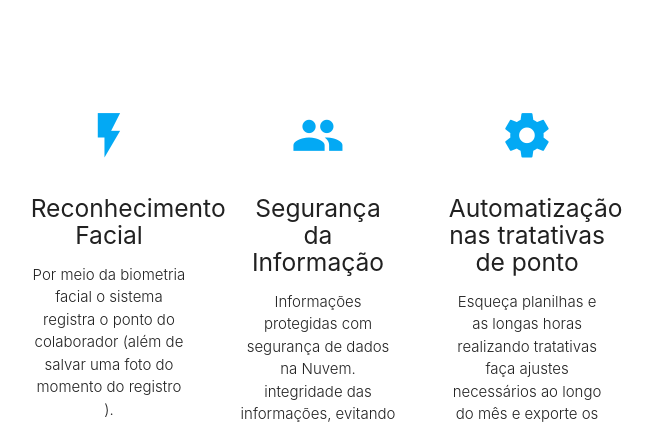
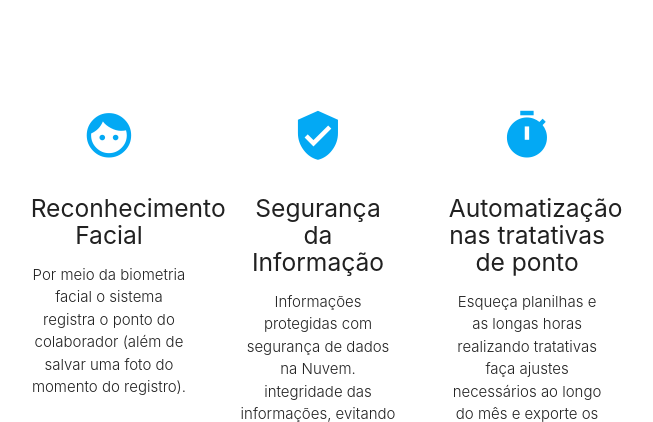
Before and after one commit to victorverdoodt/IPontoApp, a Flask app: page / in a window 1280 px wide. Shown: the part 421-843 px from the top of the page, without its empty margins (322-975 px from the left). Run offline with Flask 2, Linux system fonts and the light colour scheme; some libraries are stand-ins or nearby versions.

Commit message:
Mudança no texto da home_page.html

```diff
--- a/app/templates/home_page.html
+++ b/app/templates/home_page.html
@@ -23,16 +23,16 @@
       <div class="row">
         <div class="col s12 m4">
           <div class="icon-block">
-            <h2 class="center light-blue-text"><i class="material-icons">flash_on</i></h2>
+            <h2 class="center light-blue-text"><i class="material-icons">face</i></h2>
             <h5 class="center">Reconhecimento Facial</h5>
 
-            <p class="light">Por meio da biometria facial o sistema registra o ponto do colaborador (além de salvar uma foto do momento do registro ).</p>
+            <p class="light">Por meio da biometria facial o sistema registra o ponto do colaborador (além de salvar uma foto do momento do registro).</p>
           </div>
         </div>
 
         <div class="col s12 m4">
           <div class="icon-block">
-            <h2 class="center light-blue-text"><i class="material-icons">group</i></h2>
+            <h2 class="center light-blue-text"><i class="material-icons">verified_user</i></h2>
             <h5 class="center">Segurança da Informação</h5>
 
             <p class="light">Informações protegidas com segurança de dados na Nuvem. integridade das informações, evitando fraudes com auditoria em tempo real.</p>
@@ -41,7 +41,7 @@
 
         <div class="col s12 m4">
           <div class="icon-block">
-            <h2 class="center light-blue-text"><i class="material-icons">settings</i></h2>
+            <h2 class="center light-blue-text"><i class="material-icons">timer</i></h2>
             <h5 class="center">Automatização nas tratativas de ponto</h5>
 
             <p class="light">Esqueça planilhas e as longas horas realizando tratativas faça ajustes necessários ao longo do mês e exporte os dados para a folha com poucos cliques.</p>
```
